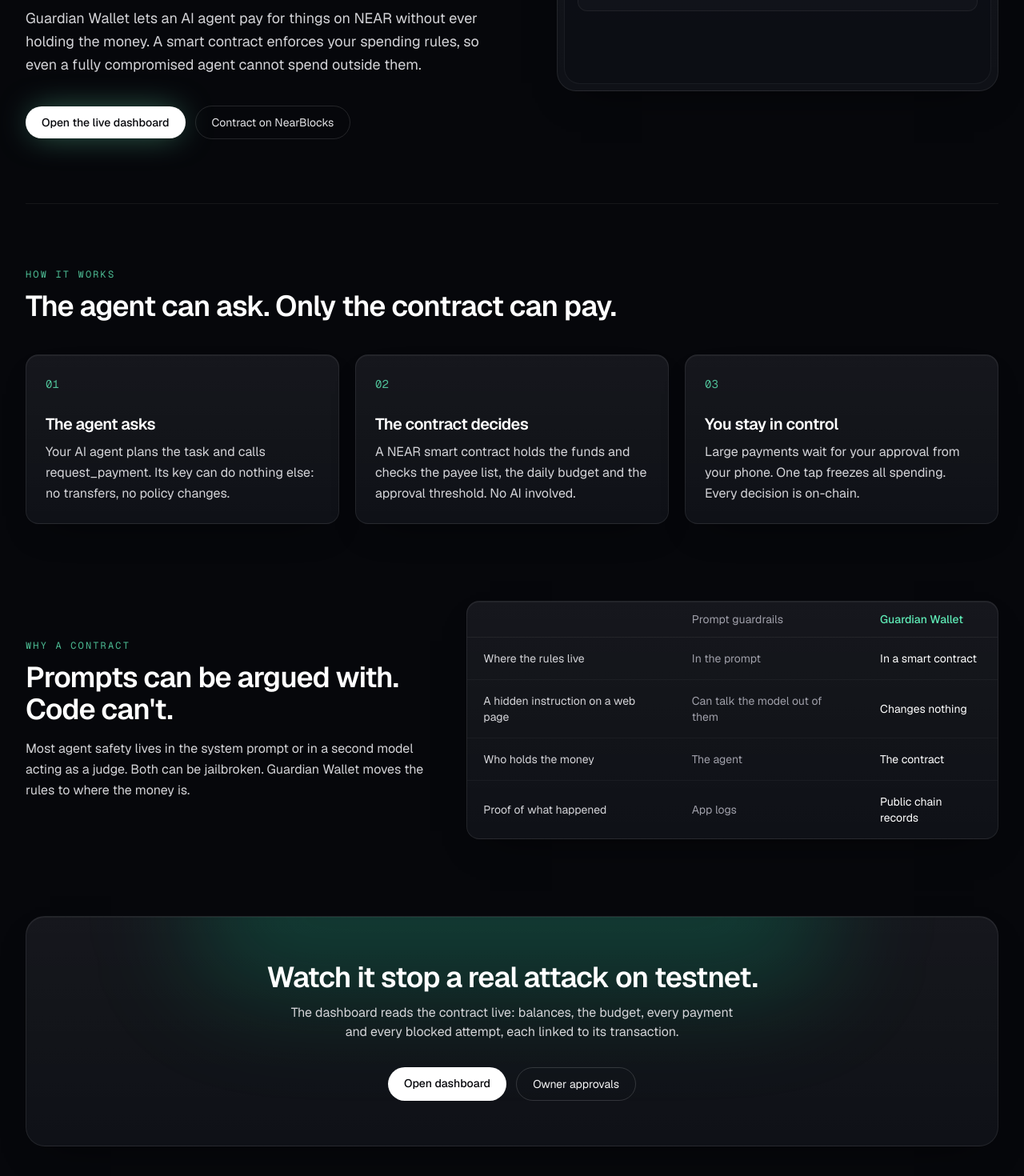
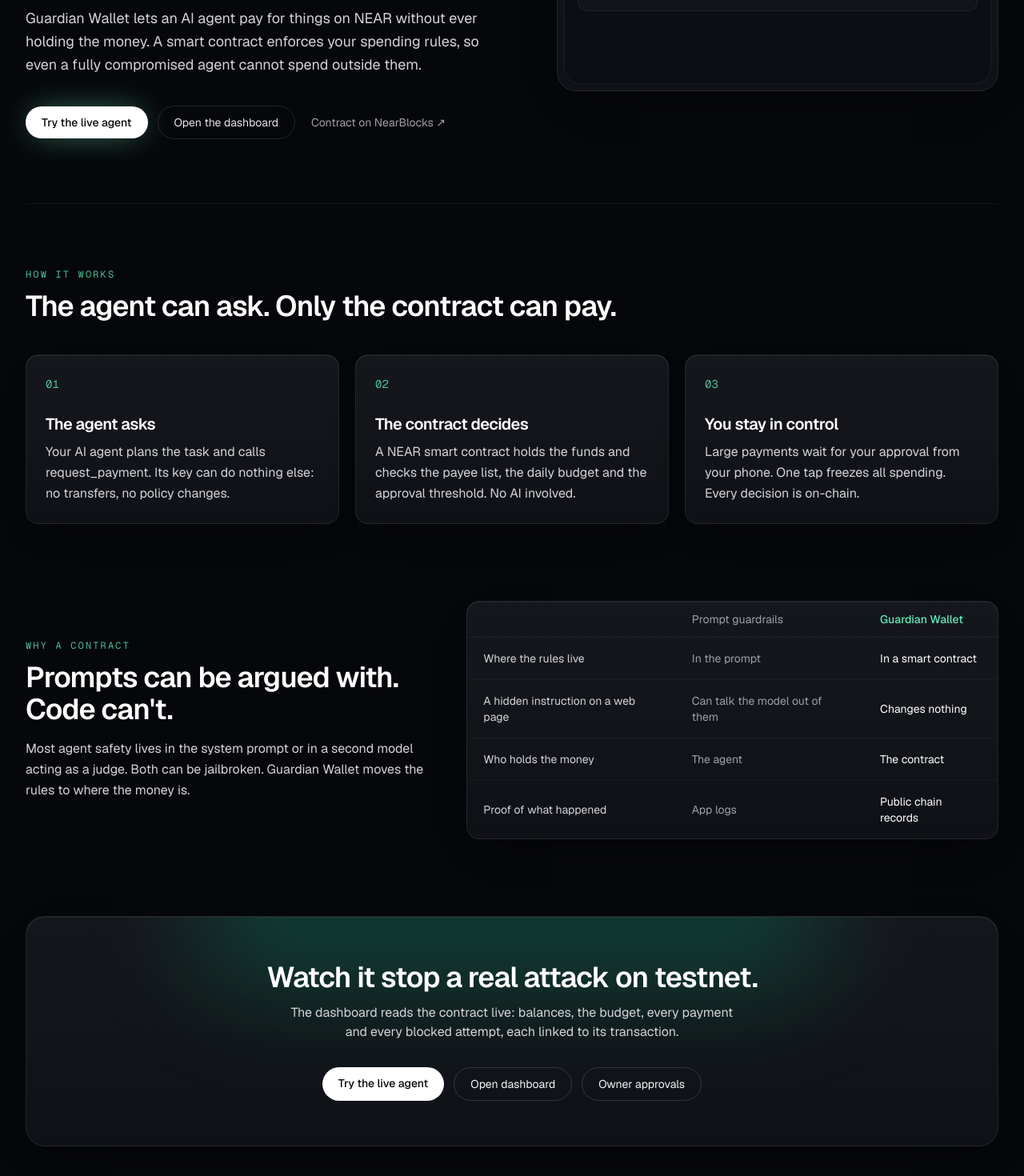
Before and after one commit to emmydwest/ashabi-wallet, a Next.js app in the folder dashboard/: page / in a window 1280 px wide. Shown: the part 520-1990 px from the top of the page at 80% size. Built offline with nearby package versions, Linux system fonts and the light colour scheme.

Commit message:
Point the landing hero at the live agent and show the breaker on /approve

```diff
--- a/dashboard/src/app/page.tsx
+++ b/dashboard/src/app/page.tsx
@@ -46,18 +46,24 @@ export default function Home() {
           </p>
           <div className="mt-9 flex flex-wrap items-center gap-3">
             <Link
-              href="/dashboard"
+              href="/agent"
               className="rounded-full bg-white px-5 py-2.5 text-sm font-medium text-ink shadow-[0_0_40px_-8px_rgba(110,231,183,0.6)] transition hover:bg-emerald-100"
             >
-              Open the live dashboard
+              Try the live agent
+            </Link>
+            <Link
+              href="/dashboard"
+              className="rounded-full border border-white/12 px-5 py-2.5 text-sm text-zinc-200 transition hover:border-white/25 hover:text-white"
+            >
+              Open the dashboard
             </Link>
             <a
               href={accountUrl(CONTRACT_ID)}
               target="_blank"
               rel="noreferrer"
-              className="rounded-full border border-white/12 px-5 py-2.5 text-sm text-zinc-200 transition hover:border-white/25 hover:text-white"
+              className="px-2 py-2.5 text-sm text-zinc-400 transition hover:text-white"
             >
-              Contract on NearBlocks
+              Contract on NearBlocks ↗
             </a>
           </div>
         </div>
@@ -146,8 +152,14 @@ export default function Home() {
         </p>
         <div className="relative mt-8 flex flex-wrap justify-center gap-3">
           <Link
+            href="/agent"
+            className="whitespace-nowrap rounded-full bg-white px-5 py-2.5 text-sm font-medium text-ink transition hover:bg-emerald-100"
+          >
+            Try the live agent
+          </Link>
+          <Link
             href="/dashboard"
-            className="whitespace-nowrap rounded-full bg-white px-5 py-2.5 text-sm font-medium text-ink transition hover:bg-emerald-100"
+            className="whitespace-nowrap rounded-full border border-white/15 px-5 py-2.5 text-sm text-zinc-100 transition hover:border-white/25"
           >
             Open dashboard
           </Link>
--- a/dashboard/src/components/approve/approve-view.tsx
+++ b/dashboard/src/components/approve/approve-view.tsx
@@ -22,6 +22,9 @@ export function ApproveView() {
   const ownerId = snapshot?.status.owner_id;
   const isOwner = Boolean(accountId) && accountId === ownerId;
   const frozen = snapshot?.status.frozen ?? false;
+  const breakerUntil = snapshot?.status.breaker_until ?? null;
+  // A tripped breaker also clears with unfreeze, so one button covers both.
+  const stopped = frozen || breakerUntil !== null;
 
   // Coming back from a MyNearWallet redirect: show the outcome once, then tidy the URL.
   useEffect(() => {
@@ -106,22 +109,32 @@ export function ApproveView() {
         onClick={() =>
           run(
             'freeze',
-            frozen ? 'unfreeze' : 'freeze',
+            stopped ? 'unfreeze' : 'freeze',
             {},
-            frozen ? 'Spending unfrozen.' : 'All agent spending is frozen.',
+            stopped ? 'Spending unfrozen.' : 'All agent spending is frozen.',
           )
         }
         className={`mt-5 flex w-full flex-col items-center justify-center rounded-3xl px-6 py-7 transition active:scale-[0.99] disabled:cursor-not-allowed disabled:opacity-50 ${
-          frozen
+          stopped
             ? 'border border-emerald-400/30 bg-emerald-400/10 text-emerald-200'
             : 'bg-gradient-to-b from-rose-500 to-rose-600 text-white shadow-[0_20px_60px_-20px_rgba(244,63,94,0.7)]'
         }`}
       >
         <span className="text-2xl font-semibold tracking-tight">
-          {busy === 'freeze' ? 'Waiting for wallet…' : frozen ? 'Unfreeze spending' : 'Freeze all spending'}
+          {busy === 'freeze'
+            ? 'Waiting for wallet…'
+            : frozen
+              ? 'Unfreeze spending'
+              : breakerUntil
+                ? 'Reset the circuit breaker'
+                : 'Freeze all spending'}
         </span>
-        <span className={`mt-1 text-sm ${frozen ? 'text-emerald-300/80' : 'text-rose-100/80'}`}>
-          {frozen ? 'The agent is blocked right now' : 'Stops every agent payment instantly'}
+        <span className={`mt-1 text-sm ${stopped ? 'text-emerald-300/80' : 'text-rose-100/80'}`}>
+          {frozen
+            ? 'The agent is blocked right now'
+            : breakerUntil
+              ? `Tripped by suspicious requests · lifts by itself at ${nsToDate(breakerUntil).toLocaleTimeString([], { hour: '2-digit', minute: '2-digit' })}`
+              : 'Stops every agent payment instantly'}
         </span>
       </button>
 
--- a/dashboard/src/components/approve/owner-controls.tsx
+++ b/dashboard/src/components/approve/owner-controls.tsx
@@ -67,6 +67,25 @@ export function OwnerControls({ status, isOwner, busy, run }: Props) {
         )}
       </div>
 
+      <dl className="mt-6 grid grid-cols-2 gap-2 text-sm">
+        <Guard
+          label="Velocity limit"
+          value={
+            status.guards.max_auto_payments
+              ? `${status.guards.max_auto_payments} auto-payments / ${status.guards.velocity_window_minutes} min`
+              : 'off'
+          }
+        />
+        <Guard
+          label="Circuit breaker"
+          value={
+            status.guards.breaker_strikes
+              ? `${status.guards.breaker_strikes} strikes · ${status.guards.breaker_cooldown_minutes} min pause`
+              : 'off'
+          }
+        />
+      </dl>
+
       <div className="mt-6">
         <span className="text-sm text-zinc-300">Approved payees</span>
         <ul className="mt-2 space-y-2">
@@ -107,3 +126,12 @@ export function OwnerControls({ status, isOwner, busy, run }: Props) {
     </section>
   );
 }
+
+function Guard({ label, value }: { label: string; value: string }) {
+  return (
+    <div className="rounded-xl bg-black/25 px-3.5 py-2.5">
+      <dt className="text-xs text-zinc-400">{label}</dt>
+      <dd className="mt-0.5 text-zinc-100">{value}</dd>
+    </div>
+  );
+}
```
